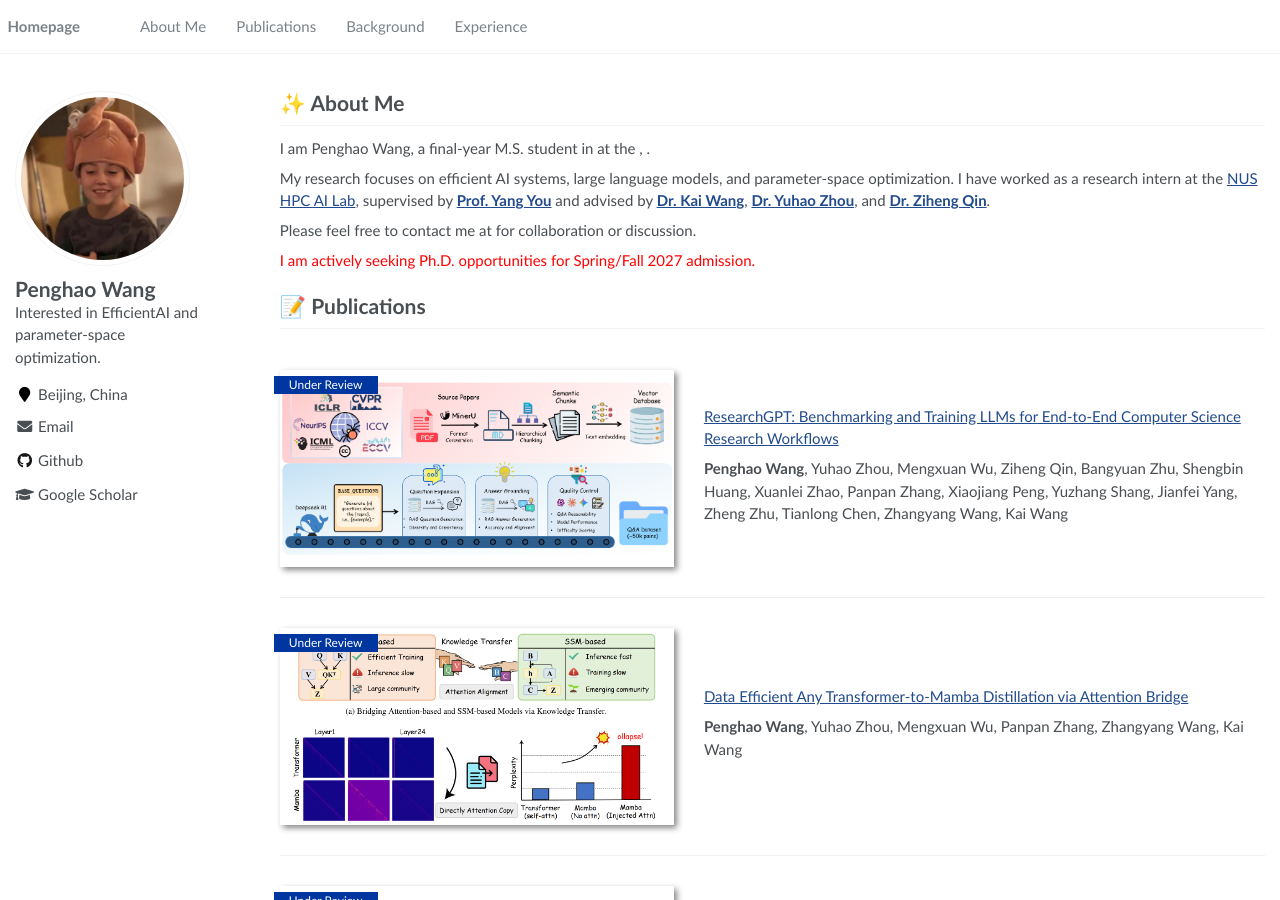
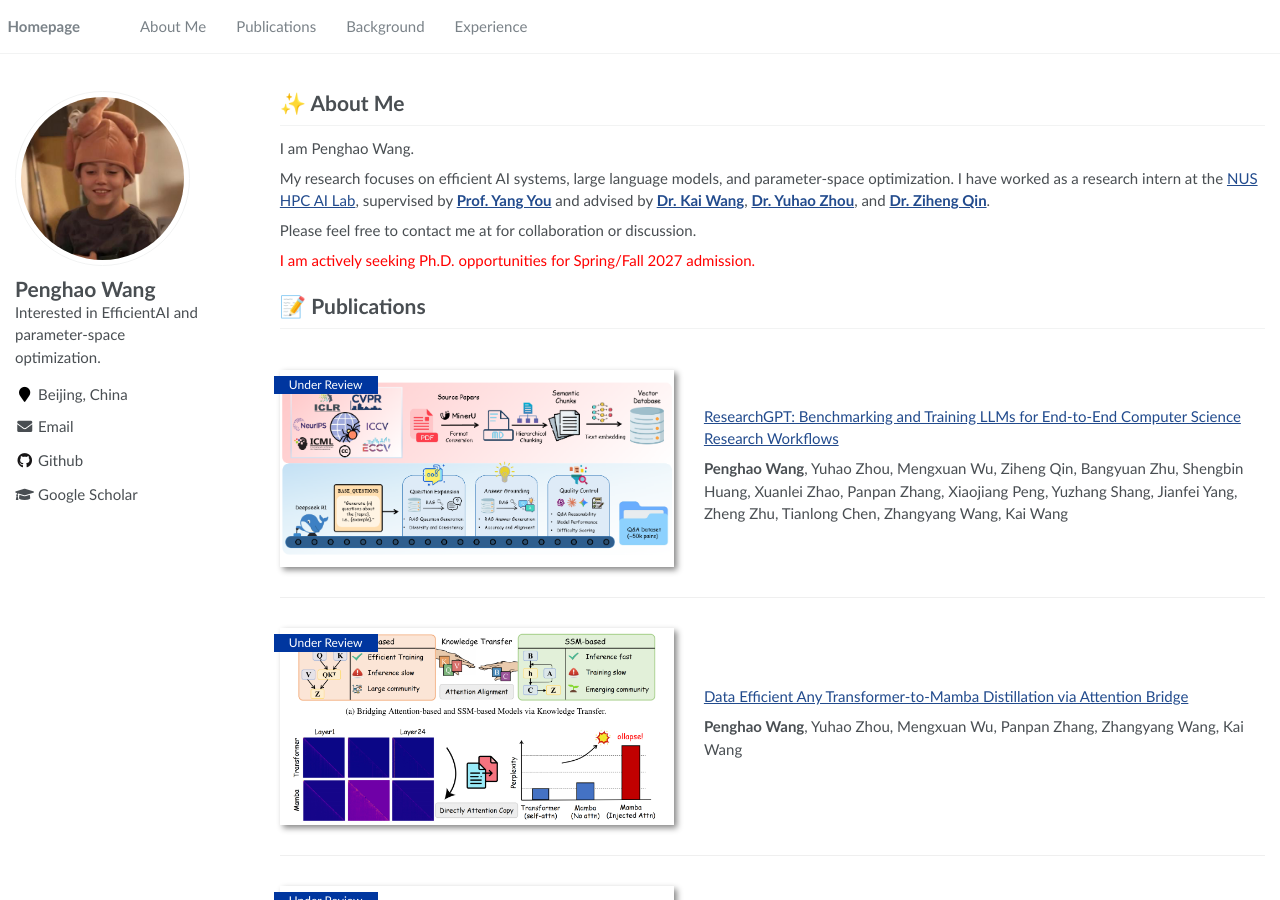
Before and after one commit to wph6/wph6.github.io, a Jekyll site: the page built from _pages/about.md, in a window 1280 px wide and 900 px high. Built offline with Jekyll 4.4.1, drawn with Linux system fonts in a browser that asks for light colours.

Commit message:
Update about.md

```diff
--- a/_pages/about.md
+++ b/_pages/about.md
@@ -18,7 +18,7 @@ redirect_from:
 <span class='anchor' id='about-me'></span>
 
 # ✨ About Me
-I am Penghao Wang, a final-year M.S. student in  at the , .
+I am Penghao Wang.
 
 My research focuses on efficient AI systems, large language models, and parameter-space optimization. I have worked as a research intern at the [NUS HPC AI Lab](https://ai.comp.nus.edu.sg/), supervised by **[Prof. Yang You](https://www.comp.nus.edu.sg/~youy/)** and advised by **[Dr. Kai Wang](https://kaiwang960112.github.io/)**, **[Dr. Yuhao Zhou](https://scholar.google.com/citations?user=bGKF2tUAAAAJ&hl=zh-CN)**, and **[Dr. Ziheng Qin](https://henryqin1997.github.io/ziheng_qin/)**.
 
```
